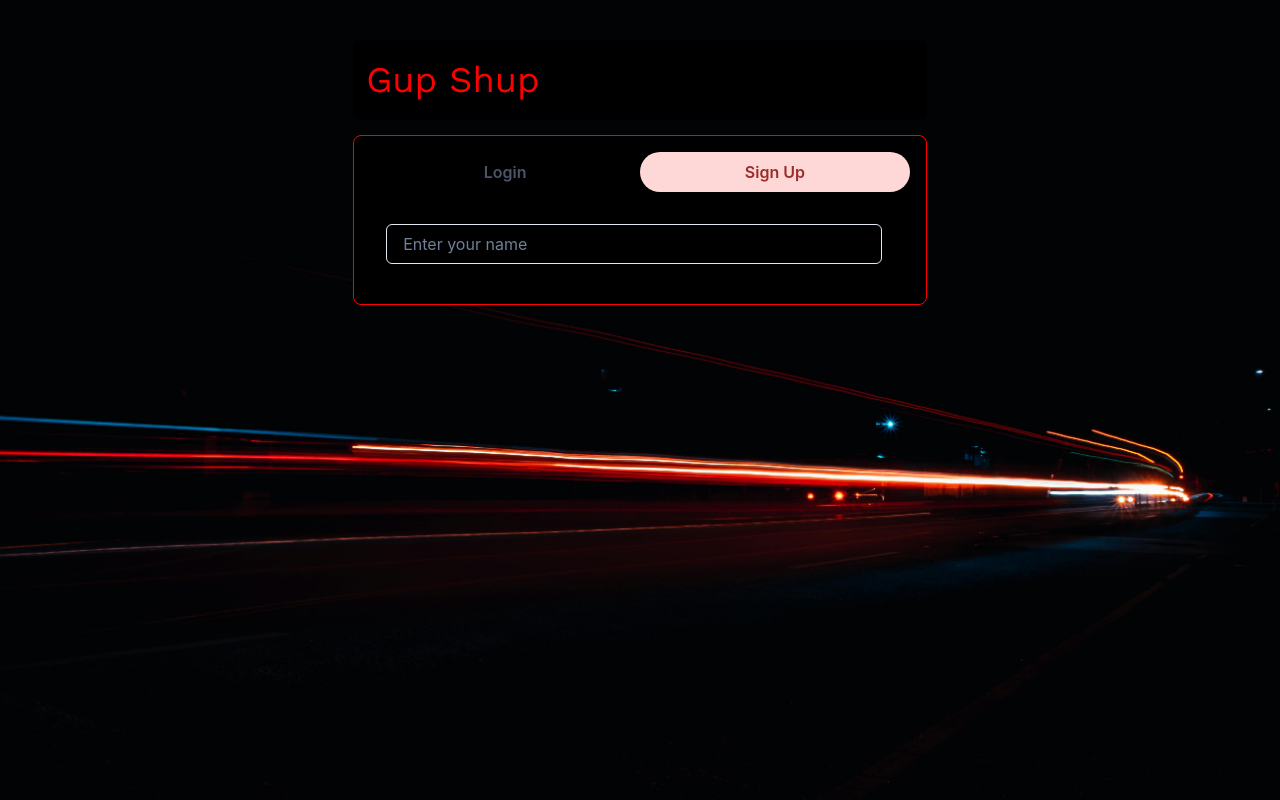
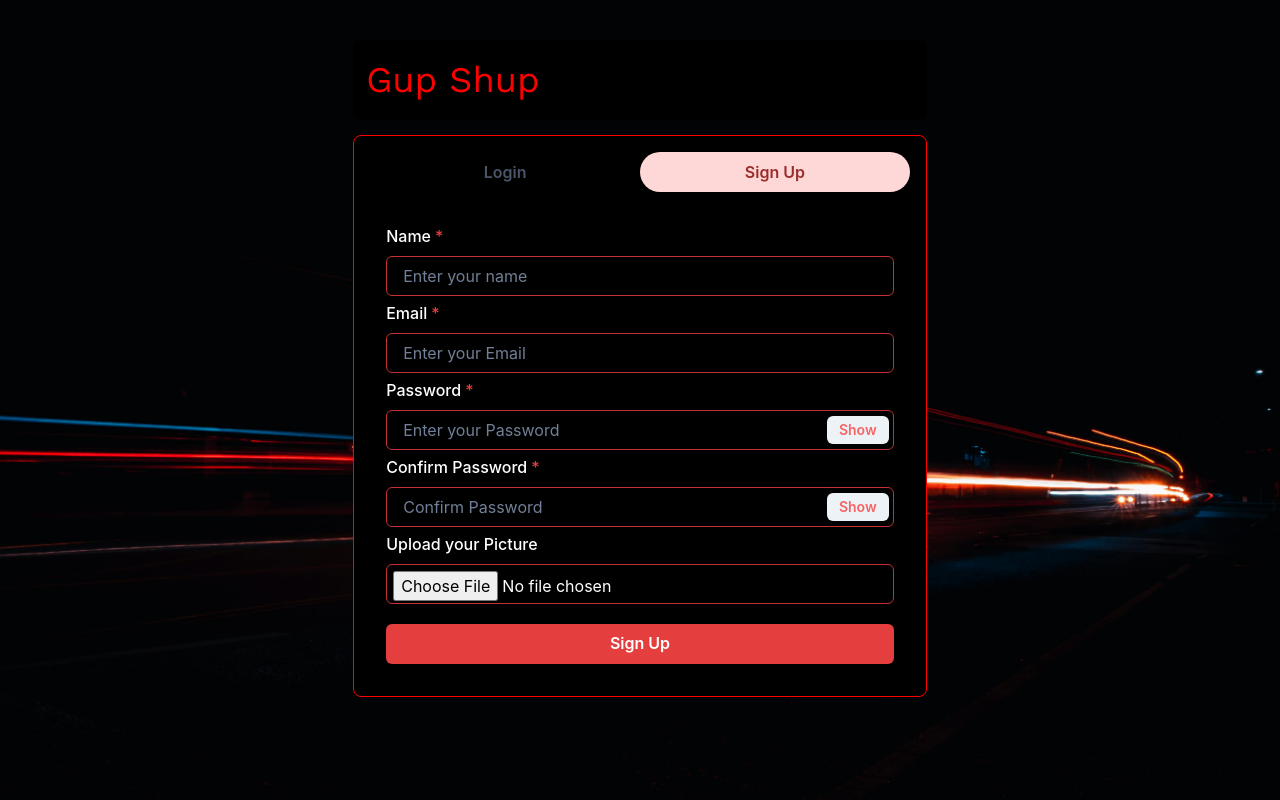
Before and after one commit to aditiiprasad/GupShup, a React (Create React App) app in the folder frontend/: page / in a window 1280 px wide. Both pictures are taken after a click on the tab "Sign Up". Built offline with nearby package versions, Linux system fonts and the light colour scheme.

Commit message:
login signup UI complete

```diff
--- a/frontend/src/components/Authentication/Login.js
+++ b/frontend/src/components/Authentication/Login.js
@@ -1,10 +1,72 @@
-import React from 'react'
+import React, { useState } from 'react'
+import { Stack, HStack, VStack, FormControl, FormLabel, Input, InputGroup, InputRightElement, Button } from '@chakra-ui/react'
 
 const Login = () => {
+const [show, setShow] = useState(false);
+const [email, setEmail] = useState();
+const [password, setPassword] = useState();
+
+
+const handleClick = () => setShow(!show);
+
+const submitHandler = () => {
+
+}
+
   return (
-    <div>
-      login
-    </div>
+    <VStack spacing='5px'>
+
+         <FormControl id='email' isRequired>
+          <FormLabel>Email</FormLabel>
+            <Input
+            borderColor={"red.600"}
+            placeholder='Enter your Email'
+            onChange={(e) =>setEmail(e.target.value) }
+            />
+         </FormControl>
+
+         <FormControl id='password' isRequired>
+          <FormLabel>Password</FormLabel>
+            <InputGroup>
+             <Input
+              borderColor={"red.600"}
+              type={show ? "text": "password"}
+              placeholder='Enter your Password'
+              onChange={(e) =>setPassword(e.target.value) }
+             />
+             <InputRightElement width="4.5rem">
+              <Button color={"red.400"} h="1.75rem" size="sm" onClick={handleClick}>
+              {show? "Hide" : "Show"}
+              </Button>
+             </InputRightElement>
+            </InputGroup>
+         </FormControl>
+
+
+
+          <Button
+           colorScheme="red"
+           width="100%"
+           style={{ marginTop:15 }}
+           onClick={submitHandler}
+           >
+            Log In
+          </Button>
+
+          <Button
+
+           variant="solid"
+           colorScheme="gray"
+           width="100%"
+           onClick={() => {
+            setEmail("guest@example.com");
+            setPassword("123456");
+           }}
+          >
+            Get Guest User Credentials
+          </Button>
+
+    </VStack>
   )
 }
 
--- a/frontend/src/components/Authentication/Signup.js
+++ b/frontend/src/components/Authentication/Signup.js
@@ -1,27 +1,100 @@
 import React, { useState } from 'react'
-import { Stack, HStack, VStack, FormControl, FormLabel, Input } from '@chakra-ui/react'
+import { Stack, HStack, VStack, FormControl, FormLabel, Input, InputGroup, InputRightElement, Button } from '@chakra-ui/react'
 
 const Signup = () => {
 
-
+const [show, setShow] = useState(false);
 const [name, setName] = useState();
 const [email, setEmail] = useState();
 const [confirmpassword, setConfirmpassword] = useState();
 const [password, setPassword] = useState();
 const [pic, setPic] = useState();
 
+const handleClick = () => setShow(!show);
+
+const postDetails = (pics) => {
+
+}
+
+const submitHandler = () => {
+
+}
 
   return (
-    <VStack spacing='5px'>
-      <FormControl>
-        <FormLabel>
+    <VStack spacing='5px' >
+         <FormControl id='first-name' isRequired>
+          <FormLabel>Name</FormLabel>
             <Input
+            borderColor={"red.600"}
             placeholder='Enter your name'
             onChange={(e) =>setName(e.target.value) }
             />
+         </FormControl>
 
-        </FormLabel>
-      </FormControl>
+         <FormControl id='email' isRequired>
+          <FormLabel>Email</FormLabel>
+            <Input
+            borderColor={"red.600"}
+            placeholder='Enter your Email'
+            onChange={(e) =>setEmail(e.target.value) }
+            />
+         </FormControl>
+
+         <FormControl id='password' isRequired>
+          <FormLabel>Password</FormLabel>
+            <InputGroup>
+             <Input
+              borderColor={"red.600"}
+              type={show ? "text": "password"}
+              placeholder='Enter your Password'
+              onChange={(e) =>setPassword(e.target.value) }
+             />
+             <InputRightElement width="4.5rem">
+              <Button color={"red.400"} h="1.75rem" size="sm" onClick={handleClick}>
+              {show? "Hide" : "Show"}
+              </Button>
+             </InputRightElement>
+            </InputGroup>
+         </FormControl>
+
+         <FormControl id='password' isRequired>
+          <FormLabel>Confirm Password</FormLabel>
+            <InputGroup>
+              <Input
+              borderColor={"red.600"}
+              type={show ? "text": "password"}
+              placeholder='Confirm Password'
+              onChange={(e) =>setConfirmpassword(e.target.value) }
+              />
+             <InputRightElement width="4.5rem">
+              <Button color={"red.400"} h="1.75rem" size="sm" onClick={handleClick}>
+              {show? "Hide" : "Show"}
+              </Button>
+             </InputRightElement>
+            </InputGroup>
+          </FormControl>
+
+          <FormControl id="pic">
+            <FormLabel>Upload your Picture</FormLabel>
+            <Input
+             borderColor={"red.600"}
+             type="file"
+             p={1.5}
+             accept="image/*"
+             onChange={(e) => postDetails(e.target.files[0])}
+             />
+          </FormControl>
+
+          <Button
+           colorScheme="red"
+           width="100%"
+           style={{ marginTop:15 }}
+           onClick={submitHandler}
+           >
+            Sign Up
+           </Button>
+
+
     </VStack>
   )
 }
```
